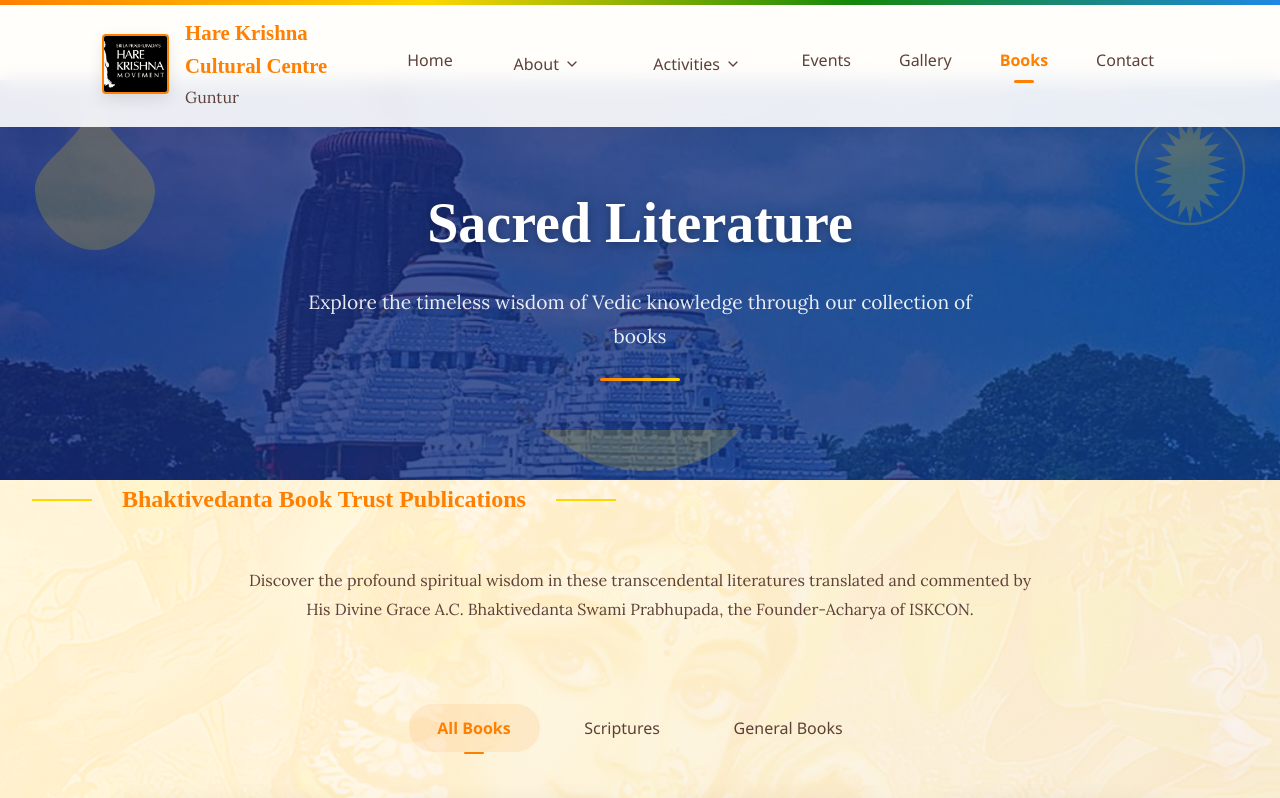
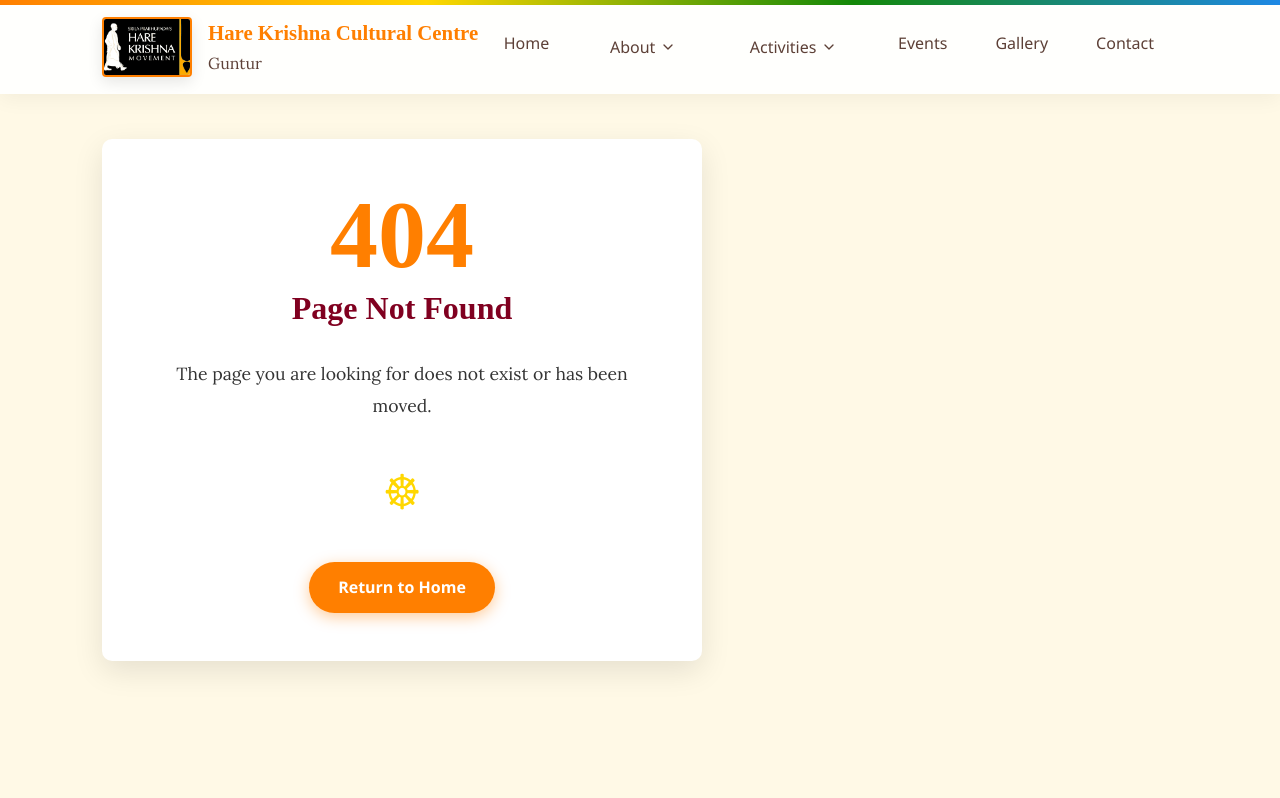
Before and after one commit to karravulachandra/hkm, a React (Vite) app: page /books in a window 1280 px wide. Shown: the top 798 px of the page. Built offline with nearby package versions, Linux system fonts and the light colour scheme; a web font is replaced by a local one.

Commit message:
Comment out Books page and related components for later use

```diff
--- a/src/App.jsx
+++ b/src/App.jsx
@@ -33,7 +33,7 @@
 import ActivitiesPage from './pages/ActivitiesPage'
 import EventsPage from './pages/EventsPage'
 import GalleryPage from './pages/GalleryPage'
-import BooksPage from './pages/BooksPage'
+// import BooksPage from './pages/BooksPage' // Commented out temporarily
 
 import ContactPage from './pages/ContactPage'
 import NotFoundPage from './pages/NotFoundPage'
@@ -58,7 +58,7 @@
           <Route path="/activities" element={<ActivitiesPage />} />
           <Route path="/events" element={<EventsPage />} />
           <Route path="/gallery" element={<GalleryPage />} />
-          <Route path="/books" element={<BooksPage />} />
+          {/* <Route path="/books" element={<BooksPage />} /> */}
 
           <Route path="/contact" element={<ContactPage />} />
           <Route path="*" element={<NotFoundPage />} />
--- a/src/components/BookShowcase3D.jsx
+++ b/src/components/BookShowcase3D.jsx
@@ -1,3 +1,4 @@
+/*
 import { useState, useRef, useEffect } from 'react';
 import { motion } from 'framer-motion';
 import '../styles/BookShowcase3D.css';
@@ -272,3 +273,11 @@
 };
 
 export default BookShowcase3D;
+*/
+
+// Placeholder component for BookShowcase3D (commented out for now)
+const BookShowcase3D = () => {
+  return null;
+};
+
+export default BookShowcase3D;
--- a/src/components/Footer.jsx
+++ b/src/components/Footer.jsx
@@ -26,7 +26,7 @@
               <li><Link to="/activities">Activities</Link></li>
               <li><Link to="/events">Events</Link></li>
               <li><Link to="/gallery">Gallery</Link></li>
-              <li><Link to="/books">Books</Link></li>
+              {/* <li><Link to="/books">Books</Link></li> */}
               <li><Link to="/contact">Contact</Link></li>
             </ul>
           </div>
--- a/src/components/Header.jsx
+++ b/src/components/Header.jsx
@@ -59,7 +59,7 @@
             <li><NavLink to="/activities" onClick={closeMenu} className={({ isActive }) => isActive ? 'active' : ''}>Activities</NavLink></li>
             <li><NavLink to="/events" onClick={closeMenu} className={({ isActive }) => isActive ? 'active' : ''}>Events</NavLink></li>
             <li><NavLink to="/gallery" onClick={closeMenu} className={({ isActive }) => isActive ? 'active' : ''}>Gallery</NavLink></li>
-            <li><NavLink to="/books" onClick={closeMenu} className={({ isActive }) => isActive ? 'active' : ''}>Books</NavLink></li>
+            {/* <li><NavLink to="/books" onClick={closeMenu} className={({ isActive }) => isActive ? 'active' : ''}>Books</NavLink></li> */}
             <li><NavLink to="/contact" onClick={closeMenu} className={({ isActive }) => isActive ? 'active' : ''}>Contact</NavLink></li>
           </ul>
         </nav>
--- a/src/components/ModernFooter.jsx
+++ b/src/components/ModernFooter.jsx
@@ -134,7 +134,7 @@
               </div>
               <div className="links-column">
                 <Link to="/gallery" className="footer-link">Gallery</Link>
-                <Link to="/books" className="footer-link">Books</Link>
+                {/* <Link to="/books" className="footer-link">Books</Link> */}
                 <Link to="/contact" className="footer-link">Contact</Link>
               </div>
             </div>
--- a/src/components/ModernHeader.jsx
+++ b/src/components/ModernHeader.jsx
@@ -81,7 +81,7 @@
     },
     { name: 'Events', path: '/events' },
     { name: 'Gallery', path: '/gallery' },
-    { name: 'Books', path: '/books' },
+    // { name: 'Books', path: '/books' }, // Commented out temporarily
     { name: 'Contact', path: '/contact' }
   ];
 
--- a/src/pages/BooksPage.jsx
+++ b/src/pages/BooksPage.jsx
@@ -1,3 +1,4 @@
+/*
 import { useEffect } from 'react';
 import { motion } from 'framer-motion';
 import ModernPageBanner from '../components/ModernPageBanner';
@@ -21,7 +22,7 @@
       <ModernPageBanner
         title="Sacred Literature"
         subtitle="Explore the timeless wisdom of Vedic knowledge through our collection of books"
-        backgroundImage="/src/assets/images/puri-temple.jpg"
+        backgroundImage="/assets/images/puri-temple.jpg"
       />
 
       <div className="container section-padding">
@@ -167,3 +168,11 @@
 };
 
 export default BooksPage;
+*/
+
+// Placeholder component for BooksPage (commented out for now)
+const BooksPage = () => {
+  return null;
+};
+
+export default BooksPage;
```
